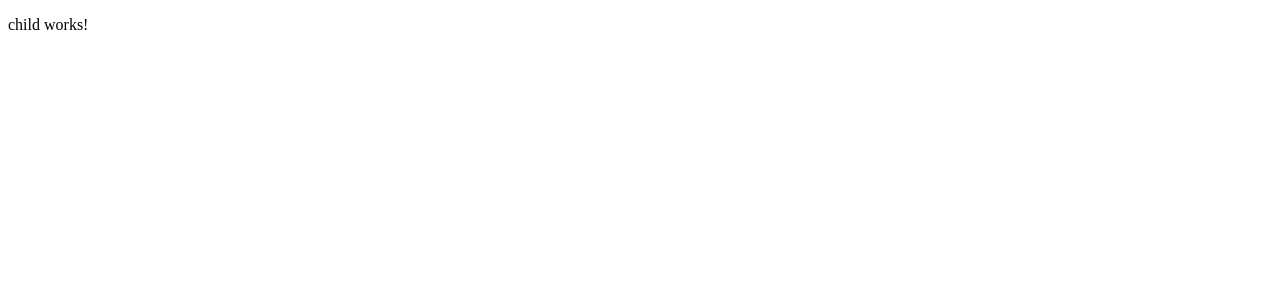
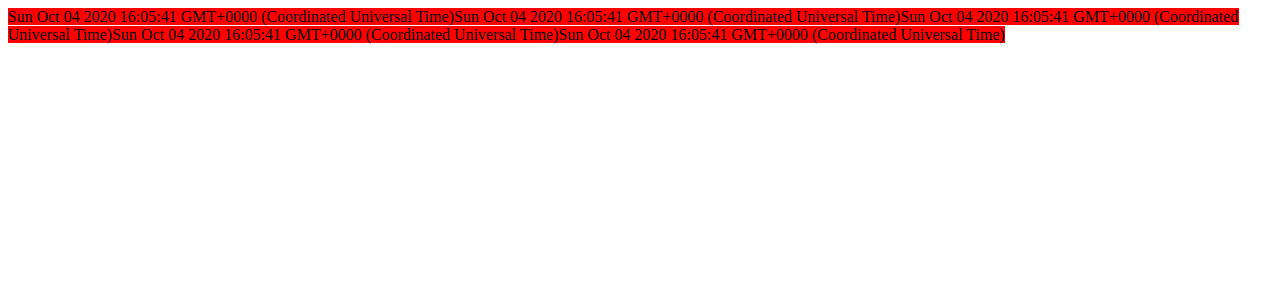
Before and after one commit to zrowork/AngularFlavors, an Angular app: page / in a window 1280 px wide. Shown: the top 300 px of the page. Built offline with nearby package versions, Linux system fonts and the light colour scheme.

Commit message:
add ViewChildInDepth

```diff
--- a/src/app/app.component.html
+++ b/src/app/app.component.html
@@ -1 +1 @@
-<app-parent></app-parent>
+<app-view-child-in-depth></app-view-child-in-depth>
--- a/src/app/app.module.ts
+++ b/src/app/app.module.ts
@@ -10,6 +10,8 @@ import { ChildComponent } from './flavors/component-interaction/parent-child-int
 import { ParentComponent } from './flavors/component-interaction/parent-child-interaction/parent/parent.component';
 import { SplitTwoWayBindingComponent } from './flavors/component-interaction/split-two-way-binding/split-two-way-binding.component';
 import { ViewChildComponent } from './flavors/component-interaction/view-child/view-child.component';
+import { ViewChildInDepthComponent } from './flavors/view-child-in-depth/view-child-in-depth.component';
+import { DateViewerComponent } from './flavors/view-child-in-depth/date-viewer/date-viewer.component';
 
 @NgModule({
   declarations: [
@@ -20,6 +22,8 @@ import { ViewChildComponent } from './flavors/component-interaction/view-child/v
     ViewChildComponent,
     ParentComponent,
     ChildComponent,
+    ViewChildInDepthComponent,
+    DateViewerComponent,
   ],
   imports: [BrowserModule, AppRoutingModule, FormsModule],
   providers: [],
--- /dev/null
+++ b/src/app/flavors/view-child-in-depth/date-viewer/date-viewer.component.html
@@ -0,0 +1 @@
+<span>{{ today }}</span>
--- /dev/null
+++ b/src/app/flavors/view-child-in-depth/date-viewer/date-viewer.component.ts
@@ -0,0 +1,14 @@
+import { Component, OnInit } from '@angular/core';
+
+@Component({
+  selector: 'app-date-viewer',
+  templateUrl: './date-viewer.component.html',
+  styleUrls: ['./date-viewer.component.scss'],
+})
+export class DateViewerComponent implements OnInit {
+  today: Date = new Date();
+
+  constructor() {}
+
+  ngOnInit(): void {}
+}
--- /dev/null
+++ b/src/app/flavors/view-child-in-depth/view-child-in-depth.component.html
@@ -0,0 +1,13 @@
+<!-- <p>View Child in depth</p>
+
+<span #someContent class="alert">Some content</span> -->
+
+<div class="row">
+  <span class="alert">
+    <app-date-viewer></app-date-viewer>
+    <app-date-viewer></app-date-viewer>
+    <app-date-viewer></app-date-viewer>
+    <app-date-viewer></app-date-viewer>
+    <app-date-viewer></app-date-viewer>
+  </span>
+</div>
--- /dev/null
+++ b/src/app/flavors/view-child-in-depth/view-child-in-depth.component.scss
@@ -0,0 +1,3 @@
+.alert {
+  background-color: red;
+}
--- /dev/null
+++ b/src/app/flavors/view-child-in-depth/view-child-in-depth.component.ts
@@ -0,0 +1,31 @@
+import {
+  AfterViewInit,
+  Component,
+  ElementRef,
+  OnInit,
+  QueryList,
+  ViewChild,
+  ViewChildren,
+} from '@angular/core';
+import { DateViewerComponent } from './date-viewer/date-viewer.component';
+
+@Component({
+  selector: 'app-view-child-in-depth',
+  templateUrl: './view-child-in-depth.component.html',
+  styleUrls: ['./view-child-in-depth.component.scss'],
+})
+export class ViewChildInDepthComponent implements OnInit, AfterViewInit {
+  // @ViewChild('someContent') someContent: ElementRef;
+
+  @ViewChildren(DateViewerComponent) dateViewerRef: QueryList<
+    DateViewerComponent
+  >;
+
+  constructor() {}
+
+  ngOnInit(): void {}
+
+  ngAfterViewInit() {
+    console.log('dateViewer', this.dateViewerRef.toArray());
+  }
+}
```
Also changed, not shown: src/app/flavors/view-child-in-depth/date-viewer/date-viewer.component.scss (added), 2 other files (tests, documents, lock files or other folders).
